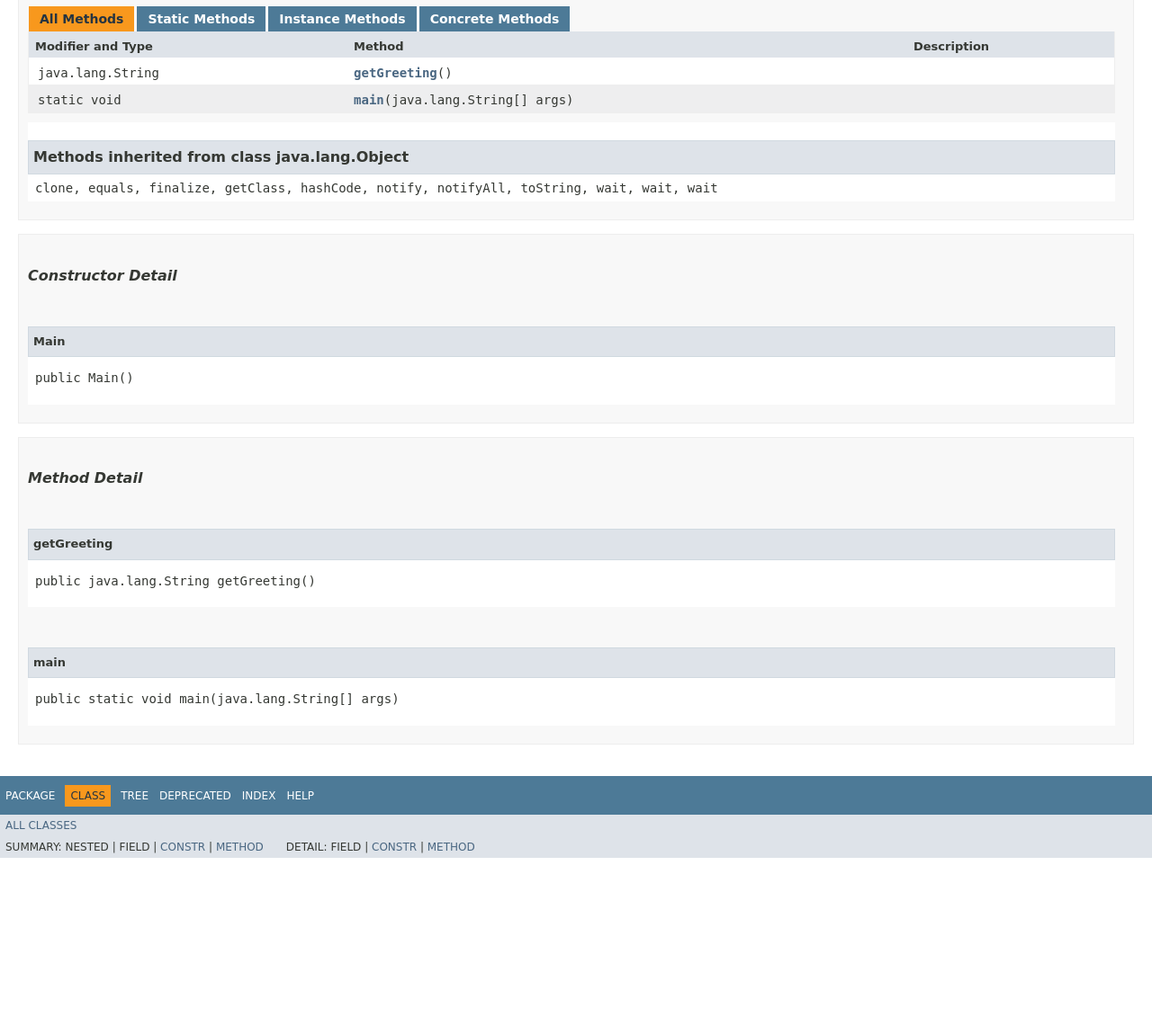
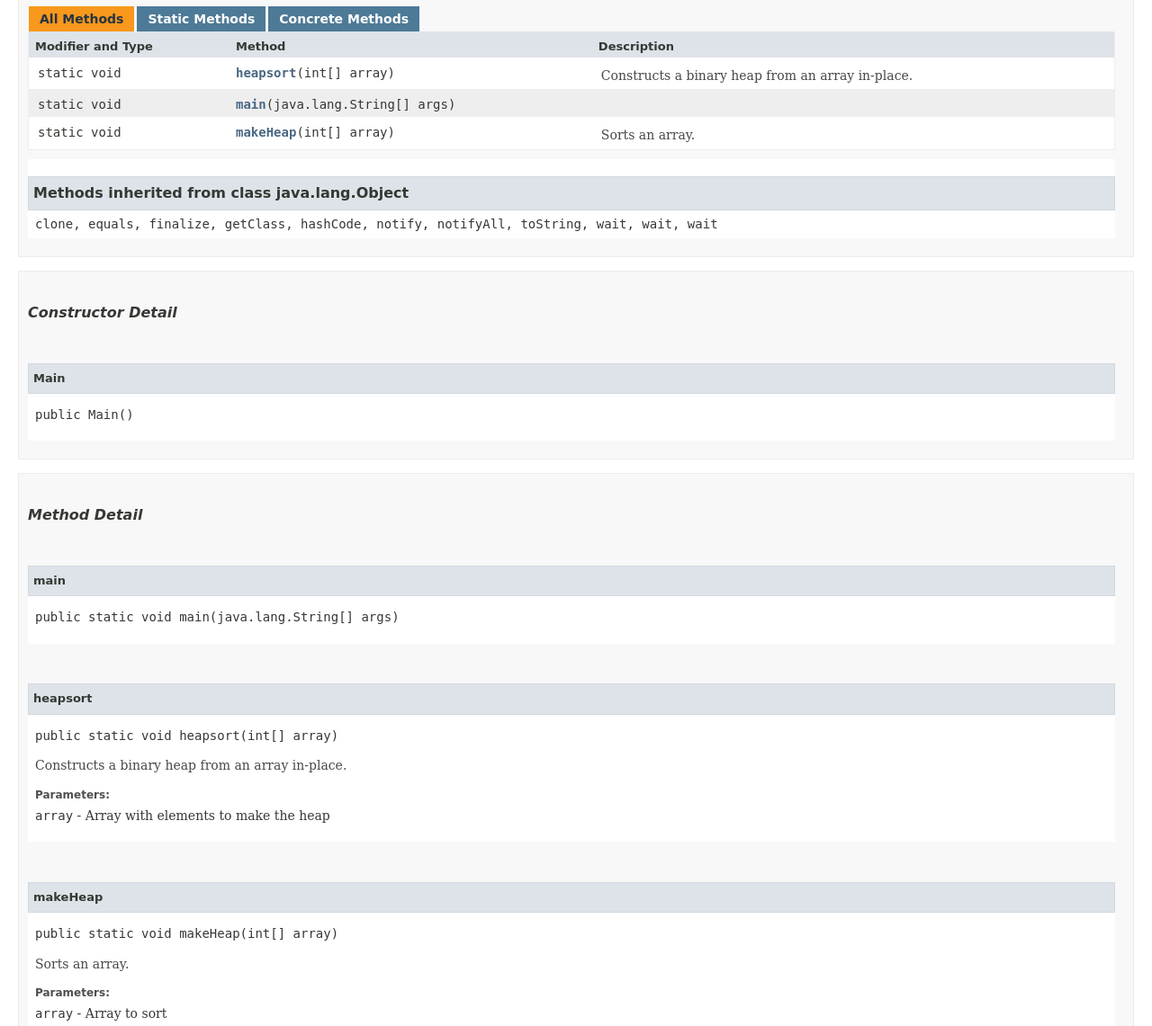
Before and after one commit to Nikitat0/syspro_oop, a plain HTML site: page Task_1_1_1/ru/nikitat0/heapsort/Main.html in a window 1280 px wide. Shown: the part 560-1701 px from the top of the page at 90% size. Before the commit the page ends 1514 px from the top, so only its background shows below. Drawn offline with Linux system fonts and the light colour scheme; no server answers; a script that the page names is missing; a web font is replaced by a local one.

Commit message:
Deploying to gh-pages from @ Nikitat0/syspro_oop@88a56a16b64e9a3c39a83af4ad48d92dbeed9cea 🚀

```diff
--- a/Task_1_1_1/member-search-index.js
+++ b/Task_1_1_1/member-search-index.js
@@ -1 +1 @@
-memberSearchIndex = [{"p":"ru.nikitat0.heapsort","c":"Main","l":"getGreeting()"},{"p":"ru.nikitat0.heapsort","c":"Main","l":"Main()","url":"%3Cinit%3E()"},{"p":"ru.nikitat0.heapsort","c":"Main","l":"main(String[])","url":"main(java.lang.String[])"}]
+memberSearchIndex = [{"p":"ru.nikitat0.heapsort","c":"Main","l":"heapsort(int[])"},{"p":"ru.nikitat0.heapsort","c":"Main","l":"Main()","url":"%3Cinit%3E()"},{"p":"ru.nikitat0.heapsort","c":"Main","l":"main(String[])","url":"main(java.lang.String[])"},{"p":"ru.nikitat0.heapsort","c":"Main","l":"makeHeap(int[])"}]
--- a/Task_1_1_1/ru/nikitat0/heapsort/Main.html
+++ b/Task_1_1_1/ru/nikitat0/heapsort/Main.html
@@ -27,8 +27,8 @@
     catch(err) {
     }
 //-->
-var data = {"i0":10,"i1":9};
-var tabs = {65535:["t0","All Methods"],1:["t1","Static Methods"],2:["t2","Instance Methods"],8:["t4","Concrete Methods"]};
+var data = {"i0":9,"i1":9,"i2":9};
+var tabs = {65535:["t0","All Methods"],1:["t1","Static Methods"],8:["t4","Concrete Methods"]};
 var altColor = "altColor";
 var rowColor = "rowColor";
 var tableTab = "tableTab";
@@ -167,21 +167,30 @@ extends java.lang.Object</pre>
 </a>
 <h3>Method Summary</h3>
 <table class="memberSummary">
-<caption><span id="t0" class="activeTableTab"><span>All Methods</span><span class="tabEnd">&nbsp;</span></span><span id="t1" class="tableTab"><span><a href="javascript:show(1);">Static Methods</a></span><span class="tabEnd">&nbsp;</span></span><span id="t2" class="tableTab"><span><a href="javascript:show(2);">Instance Methods</a></span><span class="tabEnd">&nbsp;</span></span><span id="t4" class="tableTab"><span><a href="javascript:show(8);">Concrete Methods</a></span><span class="tabEnd">&nbsp;</span></span></caption>
+<caption><span id="t0" class="activeTableTab"><span>All Methods</span><span class="tabEnd">&nbsp;</span></span><span id="t1" class="tableTab"><span><a href="javascript:show(1);">Static Methods</a></span><span class="tabEnd">&nbsp;</span></span><span id="t4" class="tableTab"><span><a href="javascript:show(8);">Concrete Methods</a></span><span class="tabEnd">&nbsp;</span></span></caption>
 <tr>
 <th class="colFirst" scope="col">Modifier and Type</th>
 <th class="colSecond" scope="col">Method</th>
 <th class="colLast" scope="col">Description</th>
 </tr>
 <tr id="i0" class="altColor">
-<td class="colFirst"><code>java.lang.String</code></td>
-<th class="colSecond" scope="row"><code><span class="memberNameLink"><a href="#getGreeting()">getGreeting</a></span>()</code></th>
-<td class="colLast">&nbsp;</td>
+<td class="colFirst"><code>static void</code></td>
+<th class="colSecond" scope="row"><code><span class="memberNameLink"><a href="#heapsort(int%5B%5D)">heapsort</a></span>&#8203;(int[]&nbsp;array)</code></th>
+<td class="colLast">
+<div class="block">Constructs a binary heap from an array in-place.</div>
+</td>
 </tr>
 <tr id="i1" class="rowColor">
 <td class="colFirst"><code>static void</code></td>
 <th class="colSecond" scope="row"><code><span class="memberNameLink"><a href="#main(java.lang.String%5B%5D)">main</a></span>&#8203;(java.lang.String[]&nbsp;args)</code></th>
 <td class="colLast">&nbsp;</td>
+</tr>
+<tr id="i2" class="altColor">
+<td class="colFirst"><code>static void</code></td>
+<th class="colSecond" scope="row"><code><span class="memberNameLink"><a href="#makeHeap(int%5B%5D)">makeHeap</a></span>&#8203;(int[]&nbsp;array)</code></th>
+<td class="colLast">
+<div class="block">Sorts an array.</div>
+</td>
 </tr>
 </table>
 <ul class="blockList">
@@ -226,22 +235,41 @@ extends java.lang.Object</pre>
 <!--   -->
 </a>
 <h3>Method Detail</h3>
-<a id="getGreeting()">
+<a id="main(java.lang.String[])">
 <!--   -->
 </a>
 <ul class="blockList">
 <li class="blockList">
-<h4>getGreeting</h4>
-<pre class="methodSignature">public&nbsp;java.lang.String&nbsp;getGreeting()</pre>
+<h4>main</h4>
+<pre class="methodSignature">public static&nbsp;void&nbsp;main&#8203;(java.lang.String[]&nbsp;args)</pre>
 </li>
 </ul>
-<a id="main(java.lang.String[])">
+<a id="heapsort(int[])">
+<!--   -->
+</a>
+<ul class="blockList">
+<li class="blockList">
+<h4>heapsort</h4>
+<pre class="methodSignature">public static&nbsp;void&nbsp;heapsort&#8203;(int[]&nbsp;array)</pre>
+<div class="block">Constructs a binary heap from an array in-place.</div>
+<dl>
+<dt><span class="paramLabel">Parameters:</span></dt>
+<dd><code>array</code> - Array with elements to make the heap</dd>
+</dl>
+</li>
+</ul>
+<a id="makeHeap(int[])">
 <!--   -->
 </a>
 <ul class="blockListLast">
 <li class="blockList">
-<h4>main</h4>
-<pre class="methodSignature">public static&nbsp;void&nbsp;main&#8203;(java.lang.String[]&nbsp;args)</pre>
+<h4>makeHeap</h4>
+<pre class="methodSignature">public static&nbsp;void&nbsp;makeHeap&#8203;(int[]&nbsp;array)</pre>
+<div class="block">Sorts an array.</div>
+<dl>
+<dt><span class="paramLabel">Parameters:</span></dt>
+<dd><code>array</code> - Array to sort</dd>
+</dl>
 </li>
 </ul>
 </li>
```
Also changed, not shown: Task_1_1_1/index-all.html (+11 -5 lines), 3 other files.
